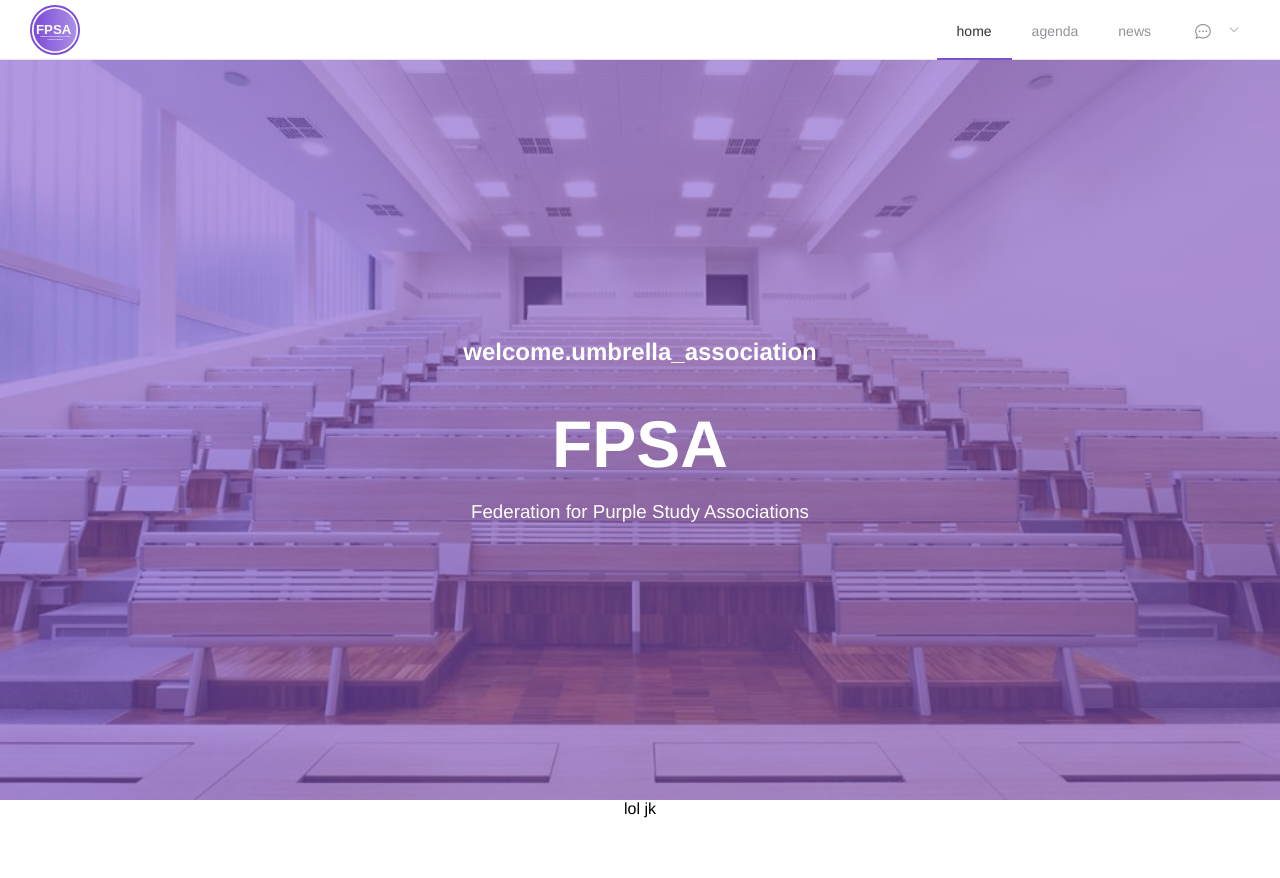
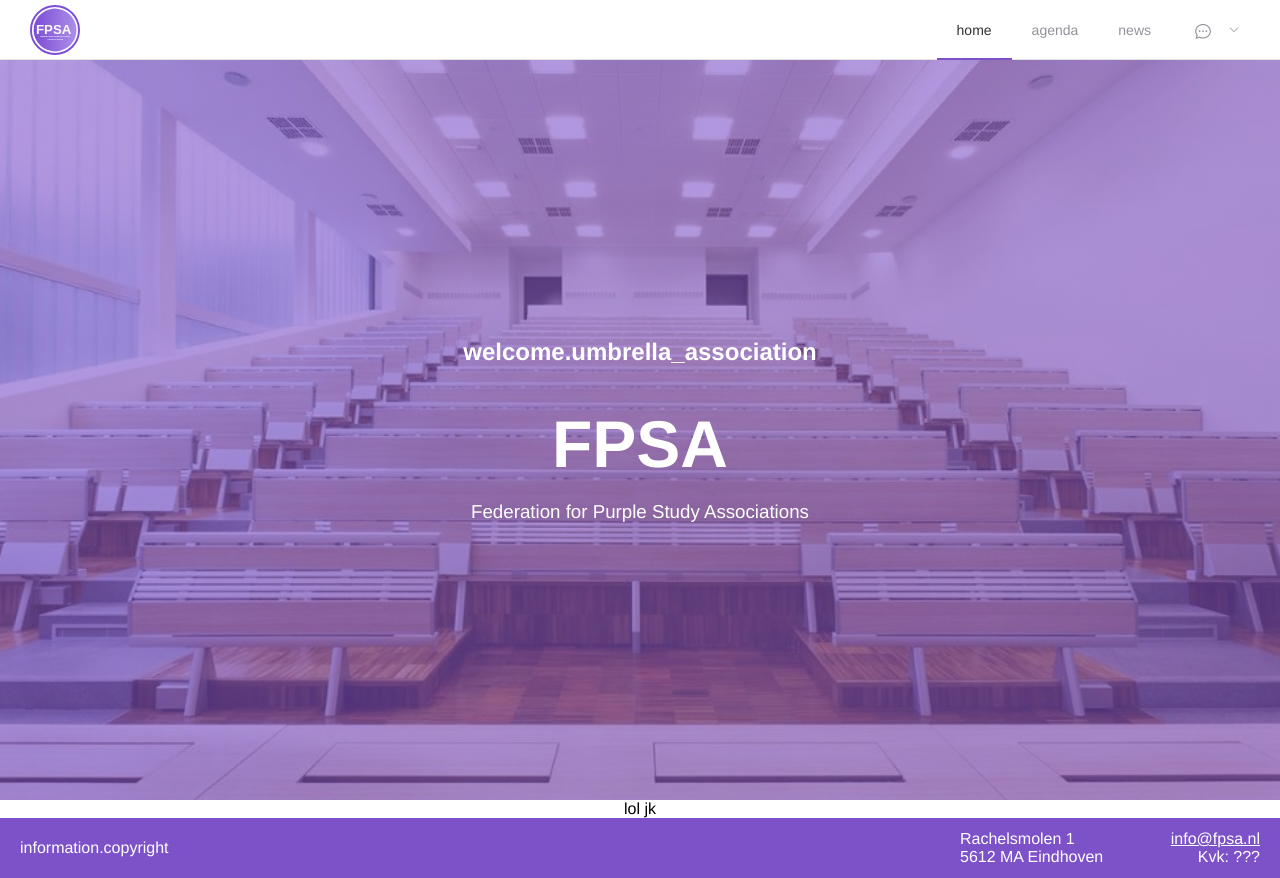
Before and after one commit to federation-purple-study-associations/FPSA-site, a Vue app: page / in a window 1280 px wide. Before the commit the page ends 818 px from the top, so only its background shows below. Built offline with nearby package versions, Linux system fonts and the light colour scheme.

Commit message:
Added footer, bugfix header

```diff
--- a/src/App.vue
+++ b/src/App.vue
@@ -2,16 +2,19 @@
   <div id="app">
     <Header />
     <router-view class="content"/>
+    <Footer />
   </div>
 </template>
 
 <script lang="ts">
 import { Component, Vue } from 'vue-property-decorator';
 import Header from '@/components/header.vue';
+import Footer from '@/components/footer.vue';
 
 @Component({
   components: {
-    Header
+    Header,
+    Footer
   }
 })
 export default class App extends Vue {}
@@ -27,5 +30,6 @@ export default class App extends Vue {}
 
 .content {
   margin-top: 60px;
+  min-height: calc(100vh - 60px - 60px);
 }
 </style>
--- /dev/null
+++ b/src/components/footer.vue
@@ -0,0 +1,49 @@
+<template scoped>
+  <el-footer class="footer">
+    <div class="footer__copyright">
+        {{$t('information.copyright')}}
+    </div>
+    <div class="footer__information">
+        <div>
+            <span>Rachelsmolen 1</span>
+            <span><a href="mailto:info@fpsa.nl">info@fpsa.nl</a></span>
+        </div>
+        <div>
+            <span>5612 MA Eindhoven</span>
+            <span>Kvk: ???</span>
+        </div>
+    </div>
+  </el-footer>
+</template>
+
+<script lang="ts" scoped>
+import { Component, Vue } from 'vue-property-decorator';
+
+@Component({})
+export default class Footer extends Vue {}
+</script>
+
+<style lang="scss" scoped>
+.footer {
+    background: #7D52C9;
+    color: white;
+    display: flex;
+    justify-content: space-between;
+    align-items: center;
+
+    &__information {
+        width: 300px;
+
+        div {
+            display: flex;
+            justify-content: space-between;
+
+            a {
+                color: white;
+            }
+        }
+    }
+}
+</style>
+
+<i18n src="@/lang/components/footer.json"></i18n>
--- a/src/components/header.vue
+++ b/src/components/header.vue
@@ -5,20 +5,14 @@
         <img src="@/assets/logo.svg" />
       </router-link>
     </div>
-    <el-menu mode="horizontal" class="header-navigation" :default-active="window.location.pathname">
-      <el-menu-item index="/">
-        <router-link to="/">{{$t('home')}}</router-link>
-      </el-menu-item>
-      <el-menu-item index="/agenda">
-        <router-link to="/agenda">{{$t('agenda')}}</router-link>
-      </el-menu-item>
-      <el-menu-item index="/news">
-        <router-link to="/news">{{$t('news')}}</router-link>
-      </el-menu-item>
+    <el-menu mode="horizontal" class="header-navigation" :default-active="window.location.pathname" router>
+      <el-menu-item index="/">{{$t('home')}}</el-menu-item>
+      <el-menu-item index="/agenda">{{$t('agenda')}}</el-menu-item>
+      <el-menu-item index="/news">{{$t('news')}}</el-menu-item>
       <el-submenu index="4">
         <template slot="title"><i class="el-icon-chat-dot-round"></i></template>
-        <el-menu-item index="4-1" v-on:click="switchLanguage('nl')">Nederlands</el-menu-item>
-        <el-menu-item index="4-2" v-on:click="switchLanguage('en')">English</el-menu-item>
+        <el-menu-item index="" v-on:click="switchLanguage('nl')">Nederlands</el-menu-item>
+        <el-menu-item index="" v-on:click="switchLanguage('en')">English</el-menu-item>
       </el-submenu>
     </el-menu>
   </el-header>
--- /dev/null
+++ b/src/lang/components/footer.json
@@ -0,0 +1,12 @@
+{
+    "nl": {
+        "information": {
+            "copyright": "Copyright 2020 koepelvereniging FPSA. Alle rechten voorbehouden"
+        }
+    },
+    "en": {
+        "information": {
+            "copyright": "Copyright 2020 Umbrella association FPSA. Al rights reserved"
+        }
+    }
+}
```
